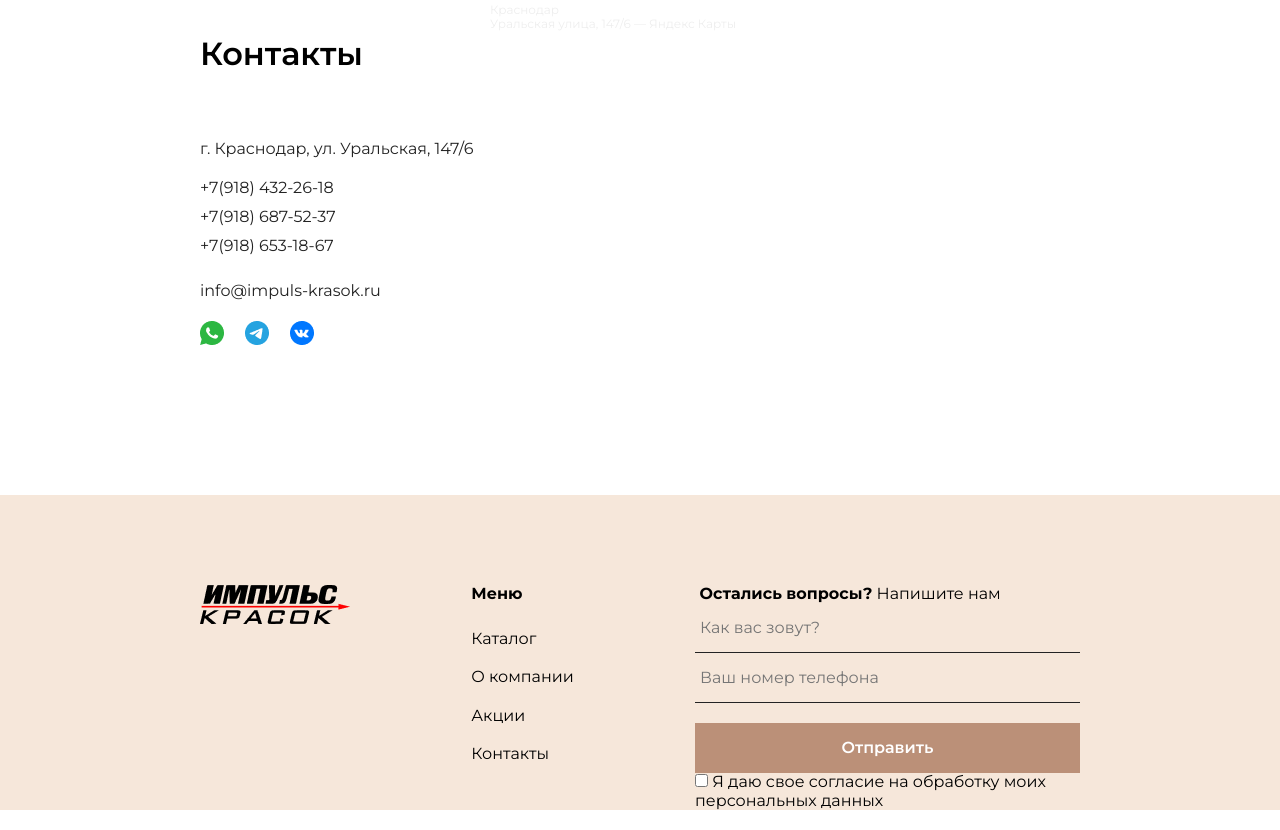
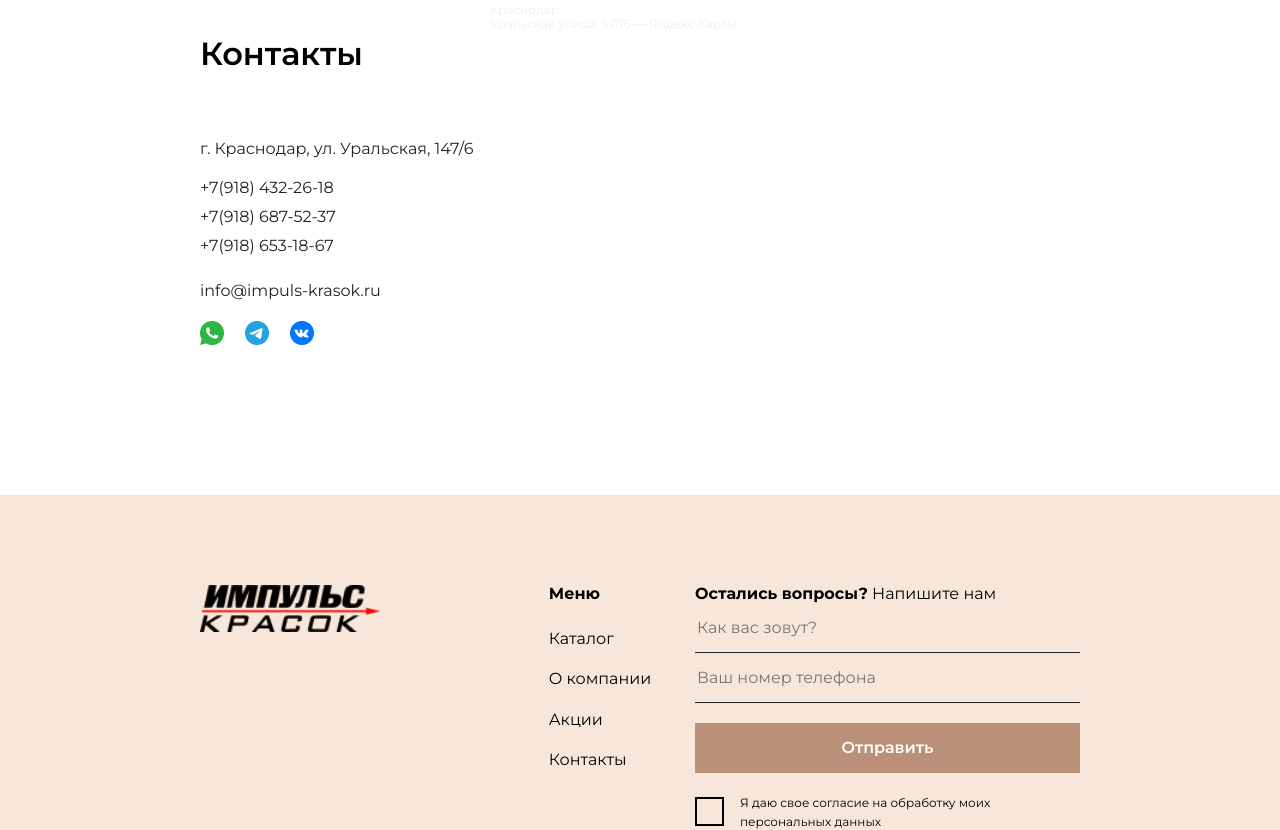
Before and after one commit to kostili-tec/impuls_crasok_layout, a plain HTML site: page index.html in a window 1280 px wide. Shown: the part 3069-3899 px from the top of the page. Drawn offline with Linux system fonts and the light colour scheme.

Commit message:
feat: add custom input in contact form

```diff
--- a/index.html
+++ b/index.html
@@ -287,7 +287,7 @@
     <footer class="footer">
       <div class="footer_top container">
         <a href="/">
-          <img src="./assets/logo_header.png" alt="Импульс красок">
+          <img src="./assets/logo_header.png" alt="Импульс красок" />
         </a>
         <nav class="footer-menu">
           <h5>Меню</h5>
@@ -299,14 +299,18 @@
           </ul>
         </nav>
         <form class="contact-form" action="">
-          <span><b>&nbsp;Остались вопросы?</b> Напишите нам</span>
-          <!-- <span>Напишите нам</span> -->
-          <input class="contact-form__input-text" type="text" name="" id="" placeholder="Как вас зовут?">
-          <input class="contact-form__input-text" type="tel" name="" id="" placeholder="Ваш номер телефона">
-          <input class="contact-form__input-button" type="button" value="Отправить">
-          <div>
-            <input type="checkbox" name="" id="consent">
-            <label for="consent">Я даю свое согласие на обработку моих персональных данных</label>
+          <span><b>Остались вопросы?</b> Напишите нам</span>
+          <input class="contact-form__input-text" type="text" name="" id="" placeholder="Как вас зовут?" />
+          <input class="contact-form__input-text" type="tel" name="" id="" placeholder="Ваш номер телефона" />
+          <input class="contact-form__input-button" type="button" value="Отправить" />
+          <div class="contact-form__checkbox-container">
+            <input class="contact-form__input-checkbox" type="checkbox" name="" id="consent" />
+            <label for="consent">
+              <svg width="15" height="14" viewBox="0 0 15 14" fill="none" xmlns="http://www.w3.org/2000/svg">
+                <path d="M1 5.5L6.58401 13.0547L14.584 0.5" stroke="black" />
+              </svg>
+              Я даю свое согласие на обработку моих<br />персональных данных</label
+            >
           </div>
         </form>
       </div>
--- a/styles/style.scss
+++ b/styles/style.scss
@@ -16,13 +16,17 @@
   display: flex;
   flex-direction: row;
   justify-content: space-between;
-  // align-items: center;
+  a {
+    img {
+      width: 180px;
+    }
+  }
 }
 
 .contact-form {
   display: flex;
   flex-direction: column;
-  max-width: 385px;
+  width: 385px;
 }
 
 .contact-form__input-text {
@@ -30,7 +34,10 @@
   border-bottom: 1px solid var(--font-dark);
   height: 50px;
   background-color: var(--footer);
-  padding-left: 5px;
+  &:focus-visible,
+  &:focus {
+    outline: none;
+  }
 }
 
 .contact-form__input-button {
@@ -45,6 +52,7 @@
   margin-top: 20px;
 }
 .footer-menu {
+  padding-left: 125px;
   h5 {
     margin-top: 0;
   }
@@ -52,7 +60,67 @@
     display: flex;
     flex-direction: column;
     list-style: none;
-    gap: 20px;
+    gap: 22px;
     padding: 0;
   }
 }
+
+.contact-form__input-checkbox {
+  border: 0;
+  clip: rect(0 0 0 0);
+  height: 1px;
+  margin: -1px;
+  overflow: hidden;
+  padding: 0;
+  position: absolute;
+  width: 1px;
+}
+
+.contact-form__checkbox-container {
+  margin-top: 20px;
+  input:checked + label > svg {
+    height: 13px;
+    animation: draw-checkbox ease-in-out 0.2s forwards;
+  }
+  label:active::before {
+    background-color: #e6e6e6;
+  }
+  label {
+    font-size: 12px;
+    line-height: 15px;
+    letter-spacing: 0;
+    cursor: pointer;
+    position: relative;
+    &::before {
+      content: "";
+      top: 0;
+      transform: translateY(4px);
+      height: 25px;
+      width: 25px;
+      margin-right: 1rem;
+      float: left;
+      border: 2px solid var(--font-black);
+      border-radius: 0px;
+      transition: 0.15s all ease-out;
+    }
+  }
+  svg {
+    stroke: #0080d3;
+    stroke-width: 2px;
+    height: 0; //Firefox fix
+    width: 24px;
+    position: absolute;
+    left: -43px;
+    top: 9px;
+    stroke-dasharray: 33; //Firefox fix
+  }
+}
+
+@keyframes draw-checkbox {
+  0% {
+    stroke-dashoffset: 33;
+  }
+  100% {
+    stroke-dashoffset: 0;
+  }
+}
```
Also changed, not shown: assets/icons/checked.svg (added), css/style.css, 1 other file.
